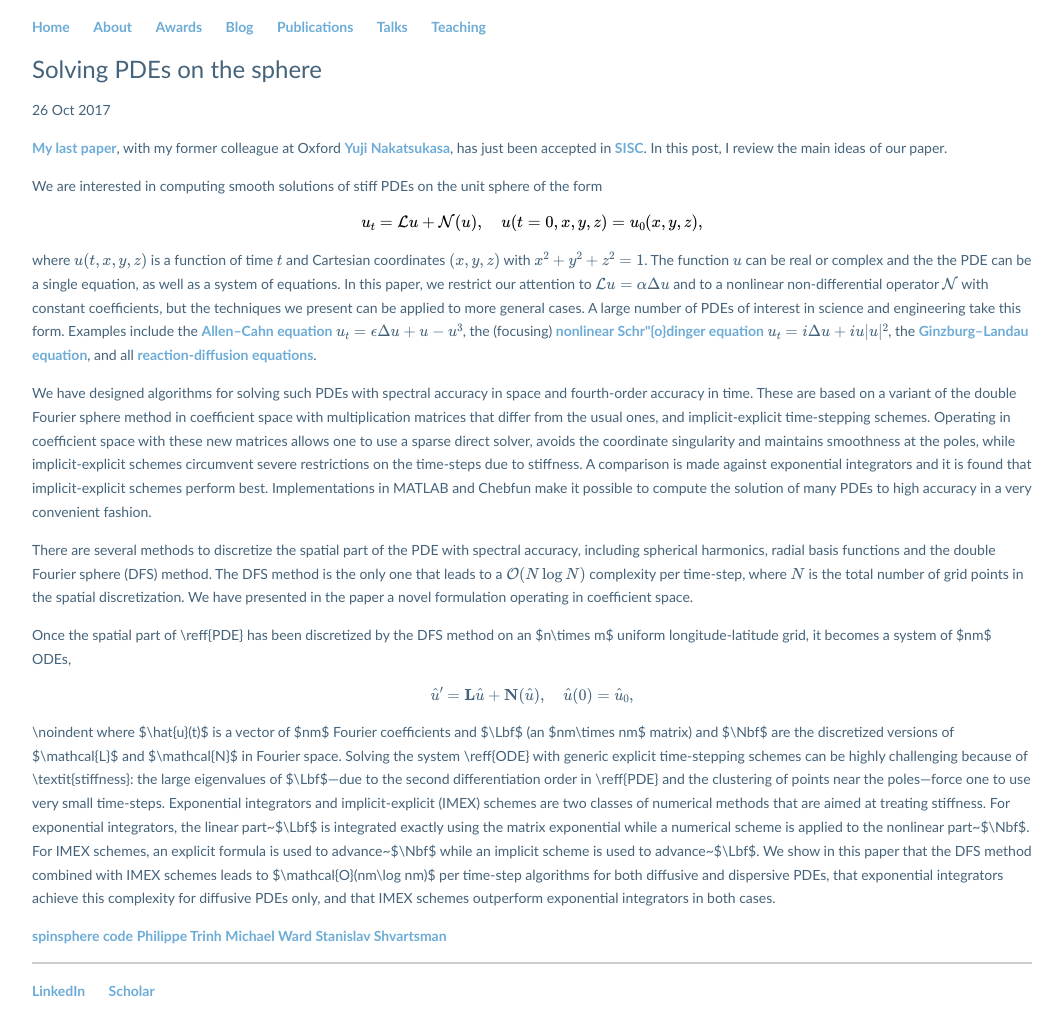
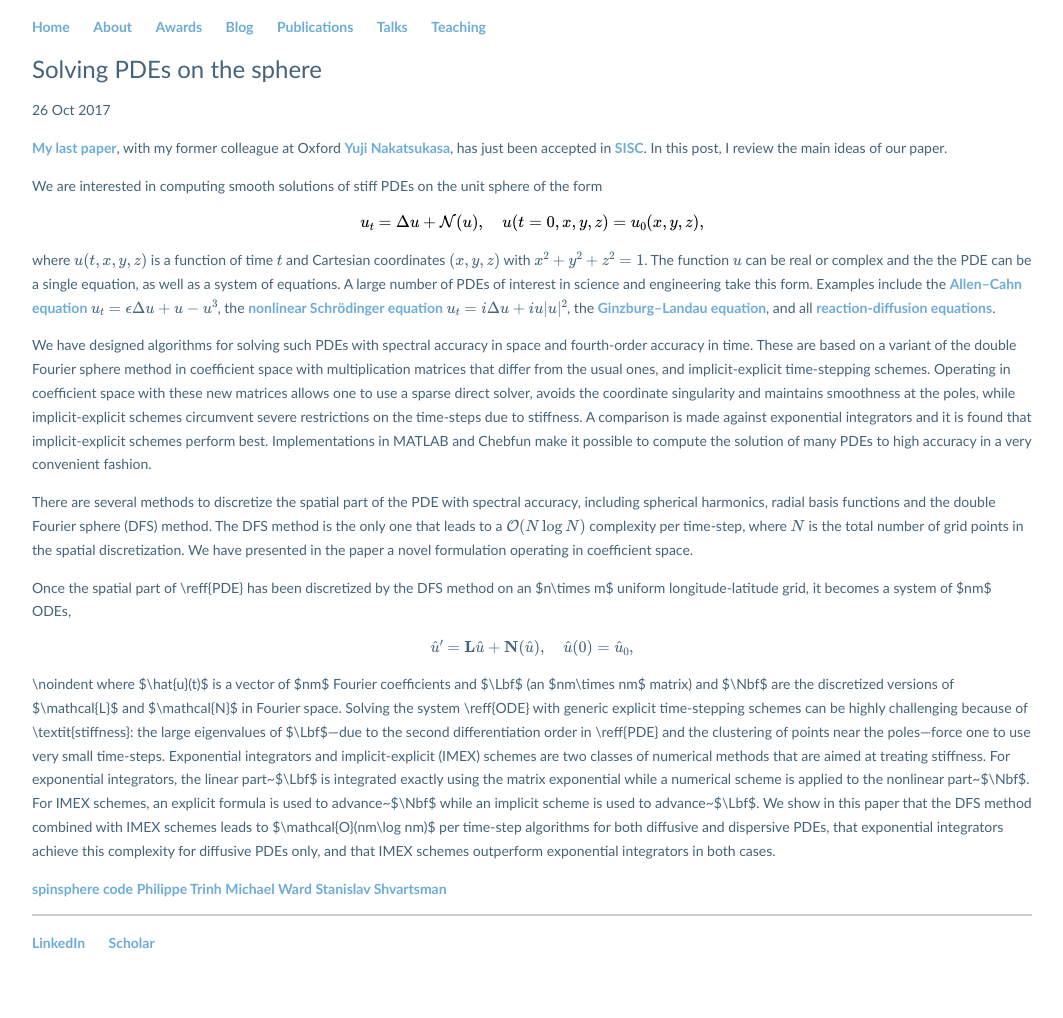
Before and after one commit to Hadrien-Montanelli/Hadrien-Montanelli.github.io, a Jekyll site: the page built from _posts/2017-10-26-pdes-sphere.md, in a window 1280 px wide. Shown: the whole page, without its empty margins (108-1171 px from the left). Built offline with Jekyll 4.4.1, drawn with Linux system fonts in a browser that asks for light colours; formulas are drawn with MathJax 3; after the commit the page ends 970 px from its top, so only the background shows below that.

Commit message:
Update 2017-10-26-pdes-sphere.md

```diff
--- a/_posts/2017-10-26-pdes-sphere.md
+++ b/_posts/2017-10-26-pdes-sphere.md
@@ -11,19 +11,16 @@ date: 2017-10-26
 We are interested in computing smooth solutions of stiff PDEs on the unit sphere of the form
 
 $$
-u_t = \mathcal{L}u + \mathcal{N}(u), \quad u(t=0,x,y,z)=u_0(x,y,z),
+u_t = \Delta u + \mathcal{N}(u), \quad u(t=0,x,y,z)=u_0(x,y,z),
 \label{PDE}
 $$
 
 where $$u(t,x,y,z)$$ is a function of time $$t$$ and Cartesian coordinates $$(x,y,z)$$ with $$x^2 + y^2 + z^2=1$$.
 The function $$u$$ can be real or complex and the the PDE can be a single equation, as well as a system of equations.
-In this paper, we restrict our attention to $$\mathcal{L} u = \alpha\Delta u$$ and to a nonlinear non-differential
-operator $$\mathcal{N}$$ with constant coefficients, but the techniques we present can be applied to more general cases.
 A large number of PDEs of interest in science and engineering take this form.
-Examples include the
-<a href="http://en.wikipedia.org/wiki/Allen–Cahn_equation">Allen--Cahn equation</a>
-$$u_t = \epsilon\Delta u + u - u^3$$, the (focusing)
-<a href="http://en.wikipedia.org/wiki/Nonlinear_Schrödinger_equation">nonlinear Schr\"{o}dinger equation</a>
+Examples include the <a href="http://en.wikipedia.org/wiki/Allen–Cahn_equation">Allen--Cahn equation</a>
+$$u_t = \epsilon\Delta u + u - u^3$$, the
+<a href="http://en.wikipedia.org/wiki/Nonlinear_Schrödinger_equation">nonlinear Schrödinger equation</a>
 $$u_t=i\Delta u + iu|u|^2$$, the <a href="http://en.wikipedia.org/wiki/Ginzburg–Landau_theory">Ginzburg--Landau equation</a>, and all <a href="https://en.wikipedia.org/wiki/Reaction–diffusion_system">reaction-diffusion equations</a>.
 
 We have designed algorithms for solving such PDEs with spectral accuracy in space and fourth-order accuracy in time.
```
